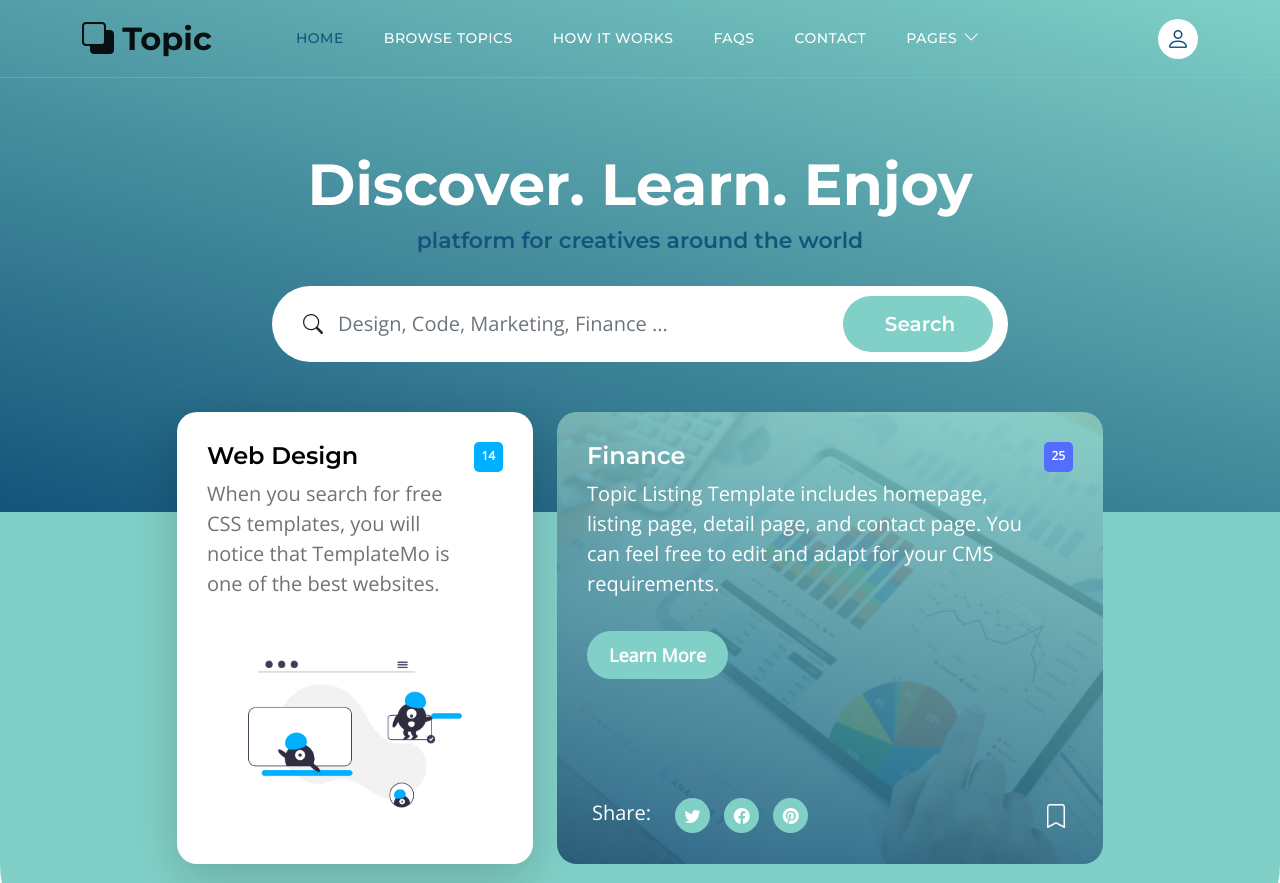
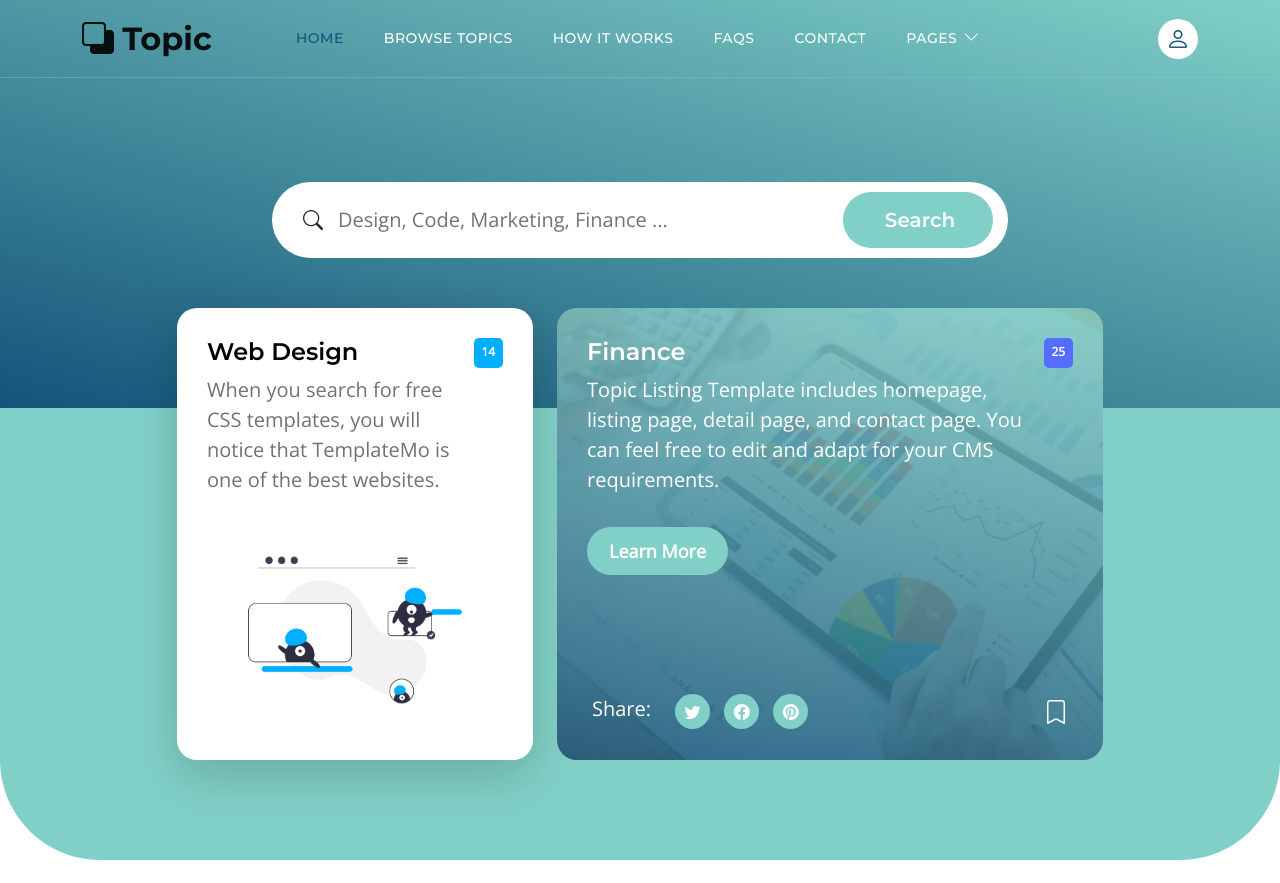
Before and after one commit to Enhtuvshin/good, a plain HTML site: page index.html in a window 1280 px wide. Shown: the top 883 px of the page. Drawn offline with nearby package versions, Linux system fonts and the light colour scheme.

Commit message:
Update index.html

```diff
--- a/index.html
+++ b/index.html
@@ -95,10 +95,6 @@ https://templatemo.com/tm-590-topic-listing
                     <div class="row">
 
                         <div class="col-lg-8 col-12 mx-auto">
-                            <h1 class="text-white text-center">Discover. Learn. Enjoy</h1>
-
-                            <h6 class="text-center">platform for creatives around the world</h6>
-
                             <form method="get" class="custom-form mt-4 pt-2 mb-lg-0 mb-5" role="search">
                                 <div class="input-group input-group-lg">
                                     <span class="input-group-text bi-search" id="basic-addon1">
```
